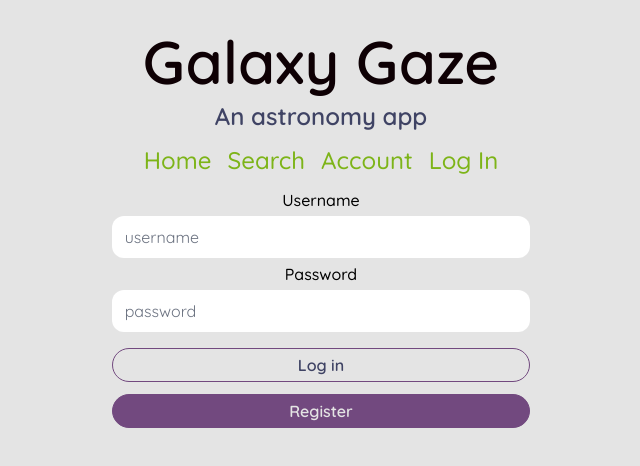
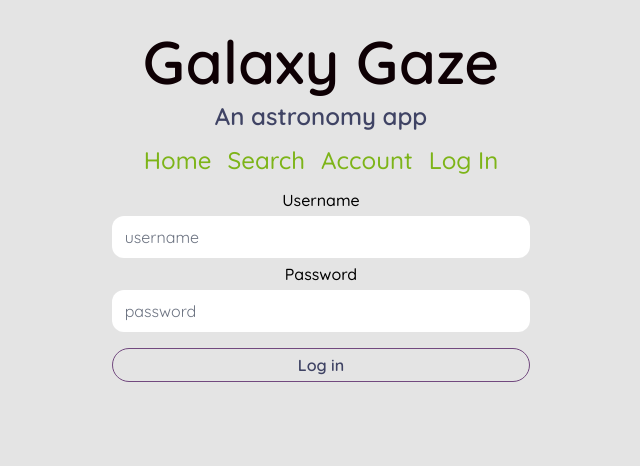
Before and after one commit to elliotvhill/capstone-fe, a React (Vite) app in the folder galaxy-gaze/: page /login in a window 1280 px wide. Shown: the top 466 px of the page, without its empty margins (319-959 px from the left). Built offline with nearby package versions, Linux system fonts and the light colour scheme.

Commit message:
useEffect to store logged in status

```diff
--- a/galaxy-gaze/src/App.jsx
+++ b/galaxy-gaze/src/App.jsx
@@ -14,7 +14,18 @@ function App() {
   const [userInfo, setUserInfo] = useState({
     username: '',
     password: ''
-})
+  })
+
+  const [loggedIn, setLoggedIn] = useState(false)
+
+  // login status:
+  useEffect(() => {
+    if (userInfo.username && userInfo.password) {
+      setLoggedIn(true)
+    } else {
+      setLoggedIn(false)
+    }
+  }, [userInfo])
 
 
   return (
@@ -29,7 +40,7 @@ function App() {
         <Routes>
           <Route path='/' element={<Home />} />
           <Route path='/search' element={<SearchComponent />} />
-          <Route path='/login' element={<Login />} />
+            <Route path='/login' element={<Login loggedIn={loggedIn} setLoggedIn={setLoggedIn} />} />
           <Route path='/user' element={<User />} />
         </Routes>
       </main>
--- a/galaxy-gaze/src/components/Login.jsx
+++ b/galaxy-gaze/src/components/Login.jsx
@@ -2,29 +2,23 @@ import React, { useState, useEffect, useContext } from 'react'
 import UserContext from '../UserContext'
 import Register from './Register'
 
-const Login = () => {
-
+const Login = ({ loggedIn, setLoggedIn }) => {
     const { userInfo, setUserInfo } = useContext(UserContext)
-    const [loggedIn, setLoggedIn] = useState(false)
 
     // function to handle submit
     const handleSubmit = (event) => {
         event.preventDefault()
-        useEffect(() => {
-            setUserInfo({ ...userInfo, [event.target.id]: event.target.value })
-            console.log(userInfo)
-            setLoggedIn(true)
-            console.log(loggedIn)
-        }, [loggedIn])
+        setUserInfo({ ...userInfo, [event.target.id]: event.target.value })
+        console.log(userInfo)
+        setLoggedIn(true)
+        console.log(loggedIn)
+        setUserInfo({ username: '', password: '' })
     }
 
         // function to handle change
         const handleChange = (event) => {
             setUserInfo({...userInfo, [event.target.id]: event.target.value})
         }
-
-
-
 
 
     return (
@@ -51,7 +45,7 @@ const Login = () => {
                     value={userInfo.password}
                 />
                 <button type="submit" className='border text-spacecadet-400 border-violet-500 rounded-full hover:border-violet-400 hover:text-platinum-200 hover:bg-violet-400 m-1 mt-3 p-1 font-semibold'>Log in</button>
-                <button type="submit" className='border border-violet-500 hover:bg-spacecadet-400 rounded-full text-platinum-200 bg-violet-500 m-1 mt-2 p-1 font-semibold hover:border-spacecadet-400'>Register</button>
+                {/* <button type="submit" className='border border-violet-500 hover:bg-spacecadet-400 rounded-full text-platinum-200 bg-violet-500 m-1 mt-2 p-1 font-semibold hover:border-spacecadet-400'>Register</button> */}
             </form>
         </div>
     )
```
